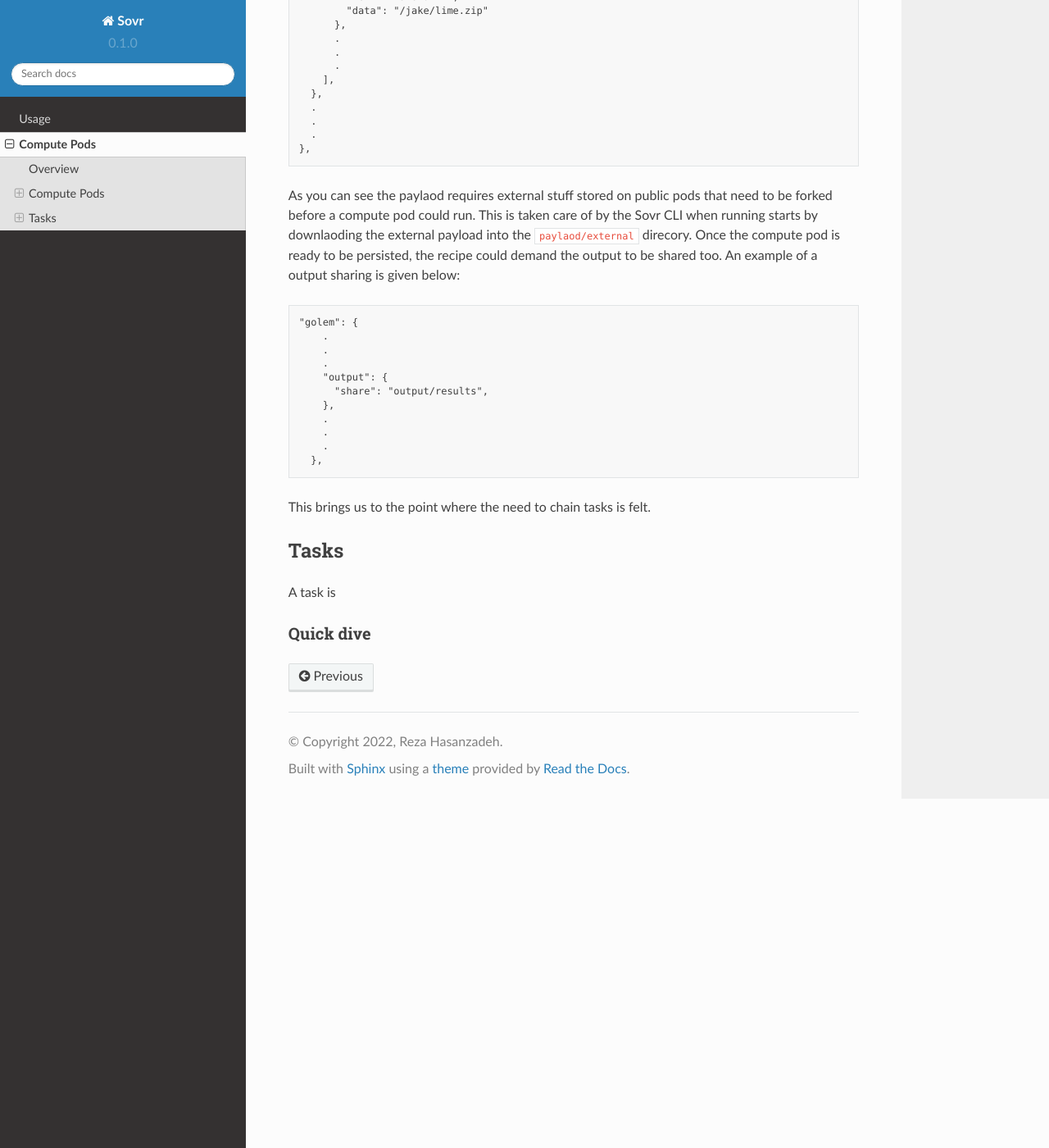
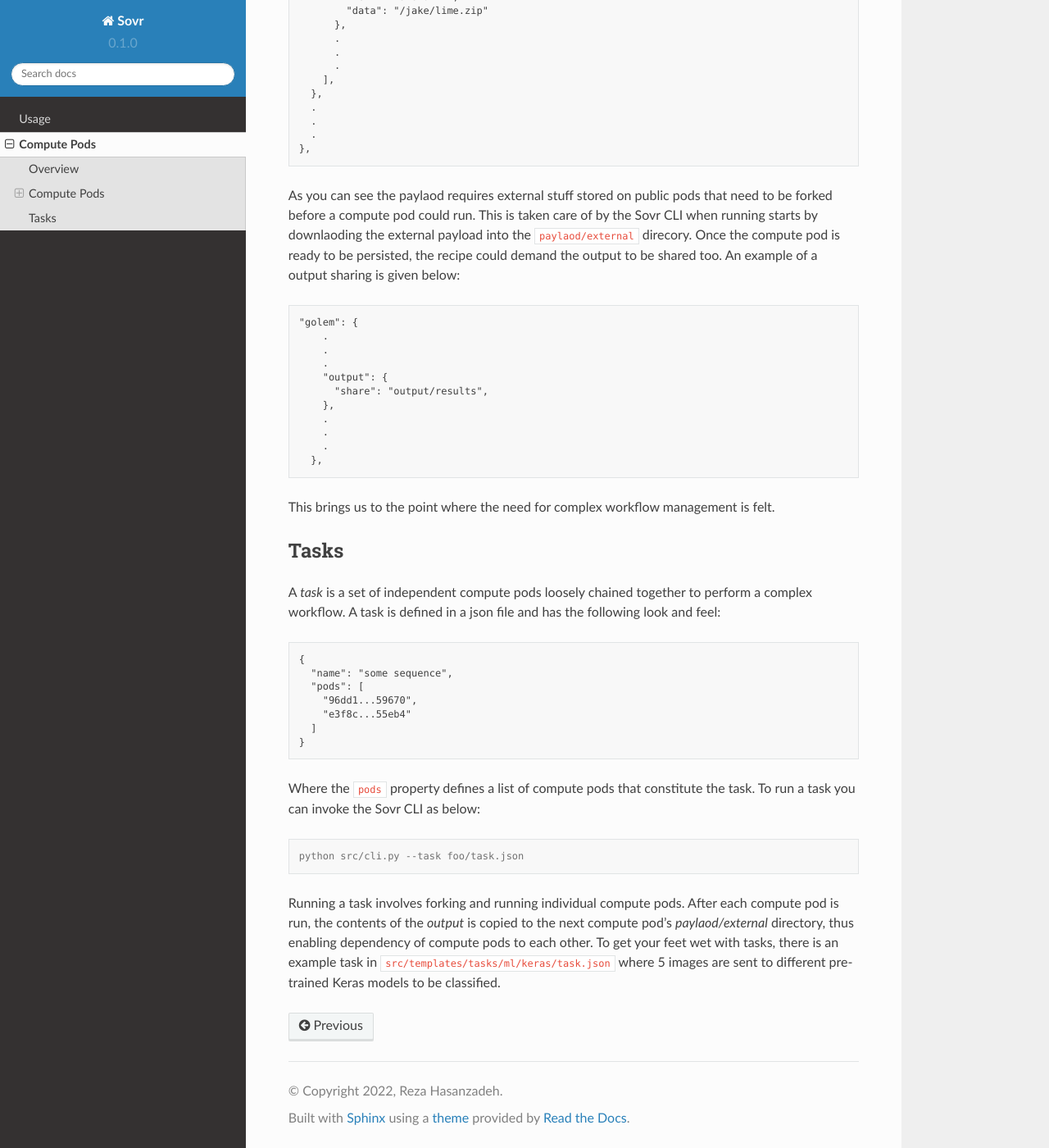
Before and after one commit to WholesumNet/sovr, a Sphinx documentation site: the page built from docs/source/computepods.rst, in a window 1280 px wide and 1400 px high, scrolled down 2907 px. Shown: the whole window at 82% size. Built offline with Sphinx 7.4.7 and the Read the Docs theme 2.0.0, drawn with Linux system fonts in a browser that asks for light colours.

Commit message:
compute pods

```diff
--- a/docs/source/computepods.rst
+++ b/docs/source/computepods.rst
@@ -145,11 +145,26 @@ Once the compute pod is ready to be persisted, the recipe could demand the outpu
       .
     },
 
-This brings us to the point where the need to chain tasks is felt.
+This brings us to the point where the need for complex workflow management is felt.
 
 Tasks
 -----
-A task is
+A *task* is a set of independent compute pods loosely chained together to perform a complex workflow. A task is defined in a json file and has the following look and feel:
 
-Quick dive
-^^^^^^^^^^
+.. code-block:: text
+
+  {
+    "name": "some sequence",
+    "pods": [
+      "96dd1...59670",
+      "e3f8c...55eb4"
+    ]
+  }
+
+Where the ``pods`` property defines a list of compute pods that constitute the task. To run a task you can invoke the Sovr CLI as below:
+
+.. code-block:: console
+
+  python src/cli.py --task foo/task.json
+
+Running a task involves forking and running individual compute pods. After each compute pod is run, the contents of the *output* is copied to the next compute pod's *paylaod/external* directory, thus enabling dependency of compute pods to each other. To get your feet wet with tasks, there is an example task in ``src/templates/tasks/ml/keras/task.json`` where 5 images are sent to different pre-trained Keras models to be classified.
```
